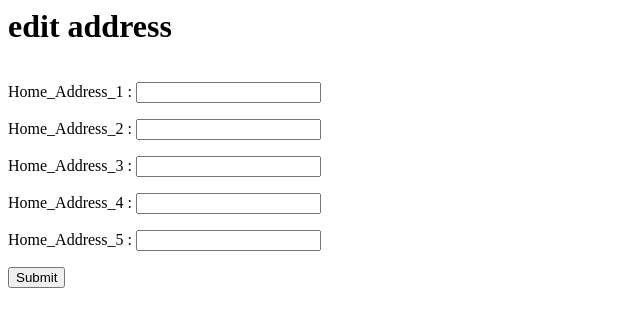
After one commit to iLexN/PP-Claims, a PHP site: template app/template/user/info.html.twig in a window 1280 px wide. The commit adds this page. Shown: the top 327 px of the page, without its empty margins (0-640 px from the left). Run offline with PHP 8.4, Linux system fonts and the light colour scheme; the template is opened without the code that fills it, so the values that code supplies are empty; some libraries are stand-ins or nearby versions.

Commit message:
user info done

```diff
--- a/app/route/route.php
+++ b/app/route/route.php
@@ -15,6 +15,11 @@ $app->get('/login-ed', 'PP\Claims\Controller\Logined')
 $app->get('/logout', 'PP\Claims\Controller\Logout')
     ->setName('Logout');
 
+$app->get('/user', 'PP\Claims\Controller\User\Info')
+    ->setName('UserInfo')
+    ->add($container->get('csrf'))
+    ->add($authLoginArea); // redirect to login-ed page if login-ed
+
 //test
 $app->get('/test/upload', 'PP\Claims\Controller\Test\UploadIndex')
         ->setName('upload');
--- a/app/template/logined.html.twig
+++ b/app/template/logined.html.twig
@@ -23,6 +23,7 @@
     <p>Home_Address_3 : {{ User.Home_Address_3 }}</p>
     <p>Home_Address_4 : {{ User.Home_Address_4 }}</p>
     <p>Home_Address_5 : {{ User.Home_Address_5 }}</p>
+    <p><a href="{{ path_for('UserInfo') }}">Edit address</a></p>
 </div>
 
 <table border="1" cellpadding="5">
--- /dev/null
+++ b/app/template/user/info.html.twig
@@ -0,0 +1,13 @@
+<h1>edit address</h1>
+<form action="{{ path_for('UserInfo') }}" method="POST">
+<div style="float: left">
+    <p>Home_Address_1 : <input type="text" name="" value="{{ User.Home_Address_1 }}" ></p>
+    <p>Home_Address_2 : <input type="text" name="" value="{{ User.Home_Address_2 }}" ></p>
+    <p>Home_Address_3 : <input type="text" name="" value="{{ User.Home_Address_3 }}"></p>
+    <p>Home_Address_4 : <input type="text" name="" value="{{ User.Home_Address_4 }}"></p>
+    <p>Home_Address_5 : <input type="text" name="" value="{{ User.Home_Address_5 }}"></p>
+    {% include 'include/csrf.twig' %}
+
+    <p><input type="submit"></p>
+</div>
+</form>
```
Also changed, not shown: app/Controller/User/Info.php (added, +46 -0 lines).
